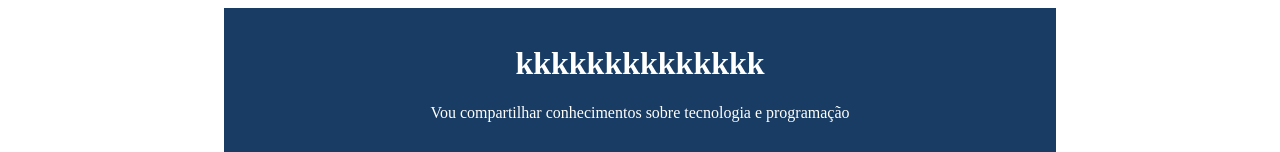
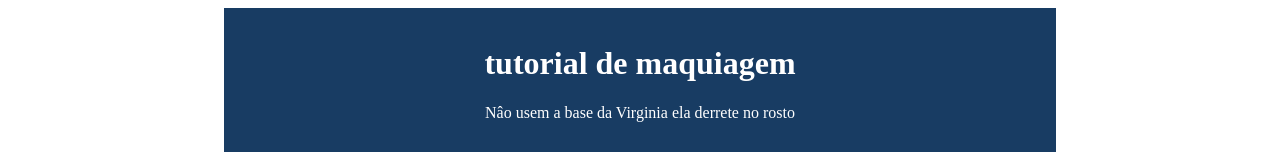
Before and after one commit to agathaamurim-afk/tutorial-de-maquiagem-, a plain HTML site: page index.html in a window 1280 px wide. Shown: the top 152 px of the page. Drawn offline with Linux system fonts and the light colour scheme.

Commit message:
ihyguygfiyfyitu

```diff
--- a/index.html
+++ b/index.html
@@ -11,8 +11,8 @@
 
 <body>
     <header>
-        <h1>kkkkkkkkkkkkkk</h1>
-        <p>Vou compartilhar conhecimentos sobre tecnologia e programação</p>
+        <h1>tutorial de maquiagem </h1>
+        <p>Nâo usem a base da Virginia ela derrete no rosto</p>
         <style>
             header {
                 background-color: #183C63;
```
